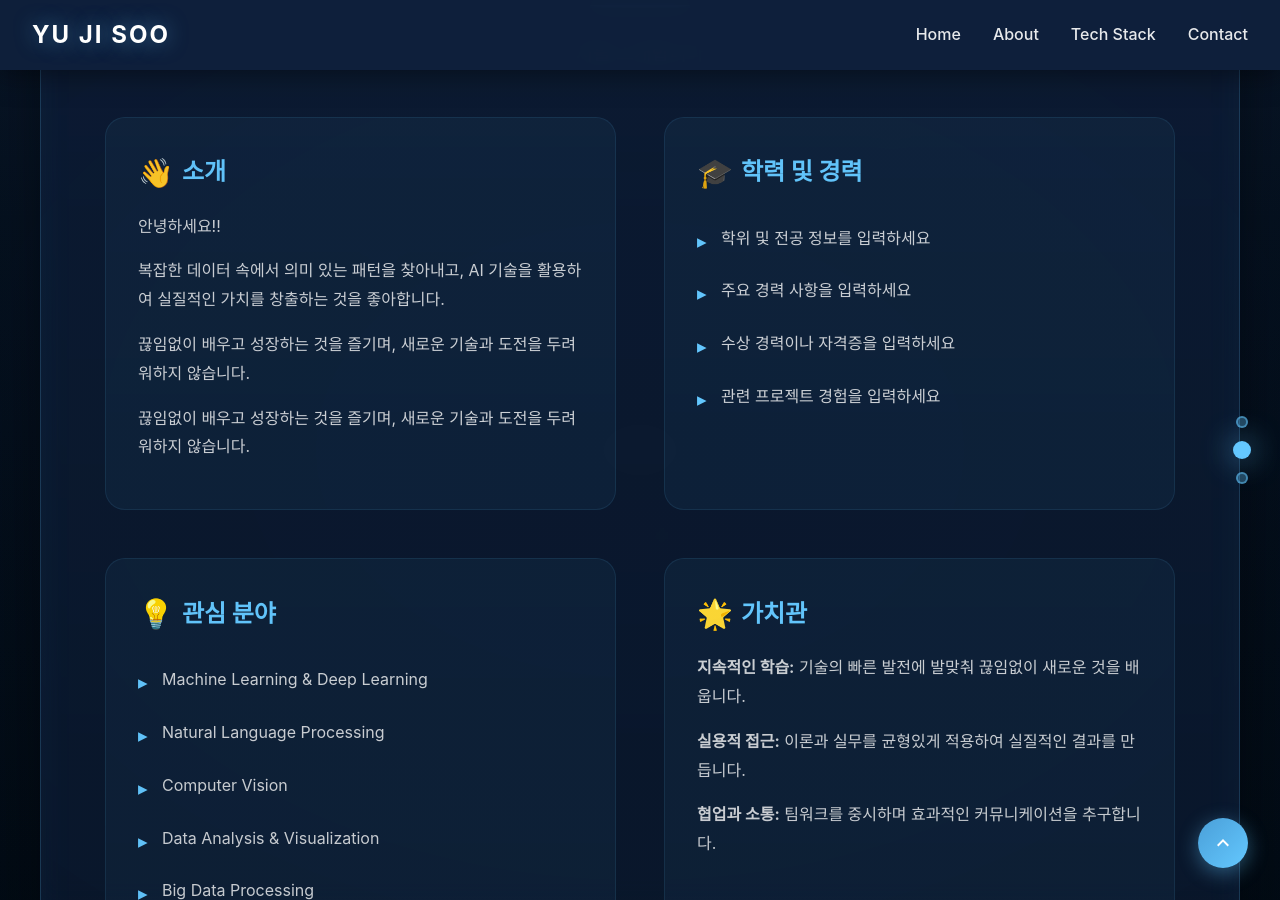
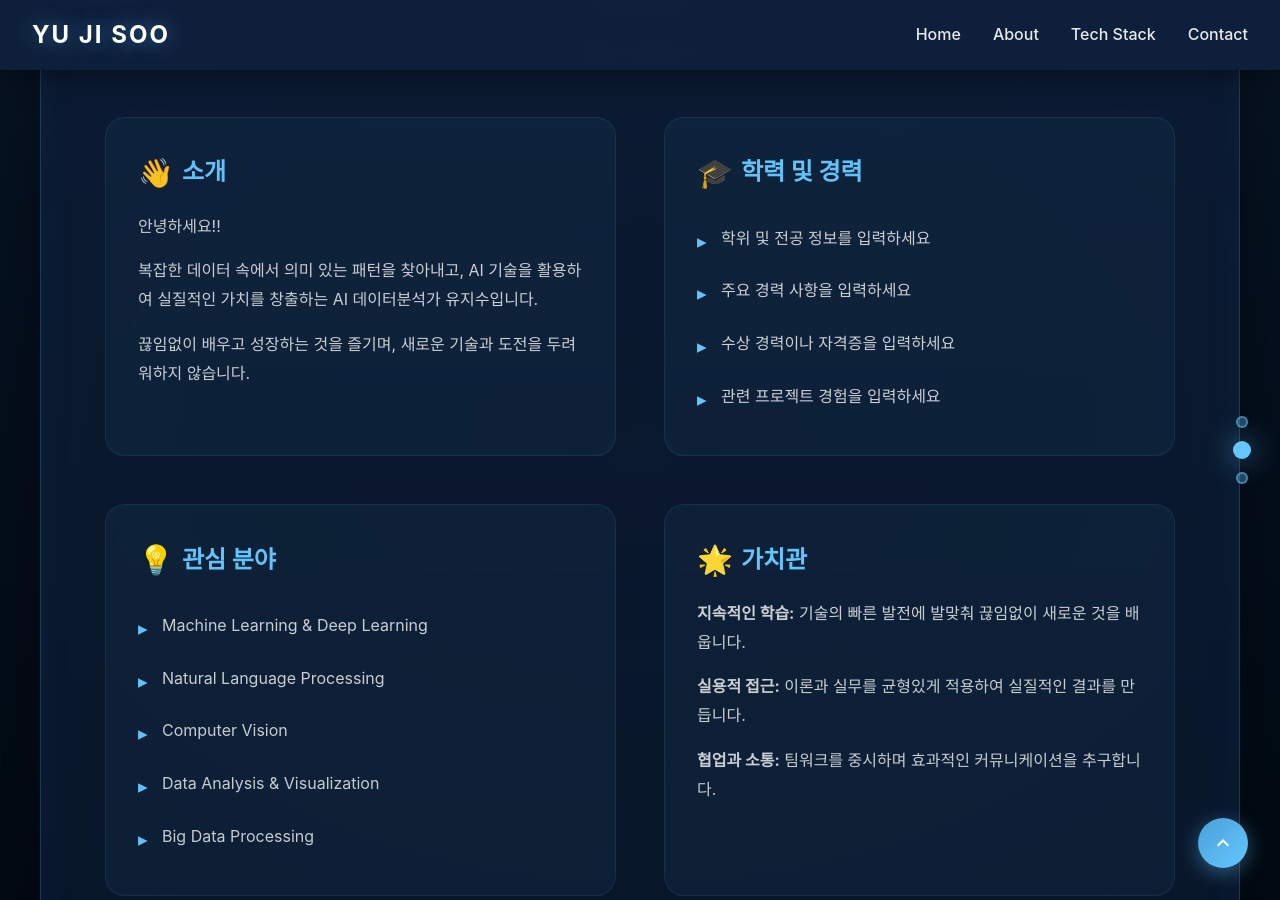
Before and after one commit to master0419/master0419.github.io, a Jekyll site: the page built from index.md, in a window 1280 px wide and 900 px high, scrolled down 1108 px. Built offline with Jekyll 4.4.1, drawn with Linux system fonts in a browser that asks for light colours.

```diff
--- a/index.md
+++ b/index.md
@@ -70,11 +70,7 @@
           </p>
           <p>
             복잡한 데이터 속에서 의미 있는 패턴을 찾아내고,
-            AI 기술을 활용하여 실질적인 가치를 창출하는 것을 좋아합니다.
-          </p>
-          <p>
-            끊임없이 배우고 성장하는 것을 즐기며,
-            새로운 기술과 도전을 두려워하지 않습니다.
+            AI 기술을 활용하여 실질적인 가치를 창출하는 AI 데이터분석가 유지수입니다.
           </p>
           <p>
             끊임없이 배우고 성장하는 것을 즐기며,
```
